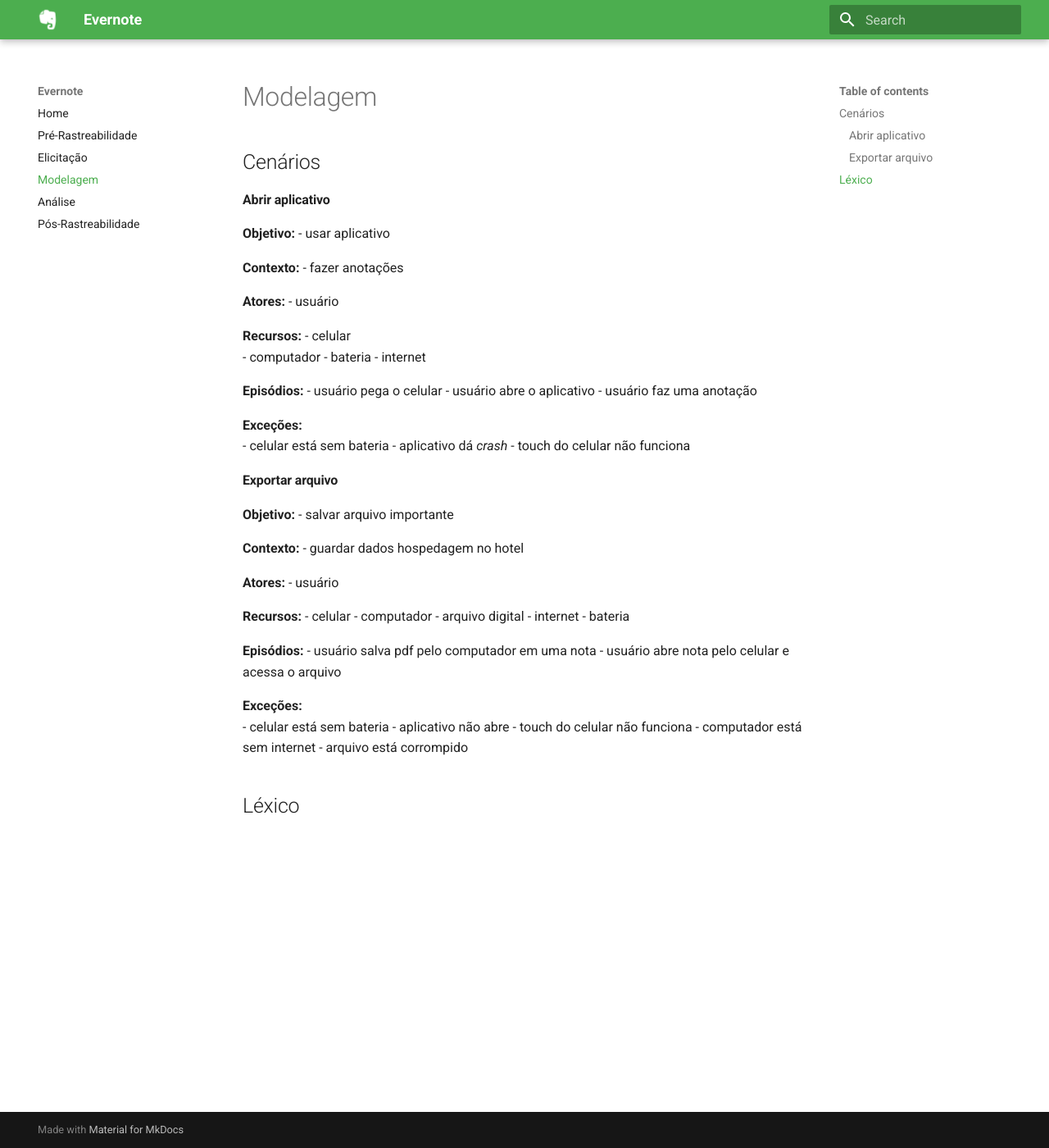
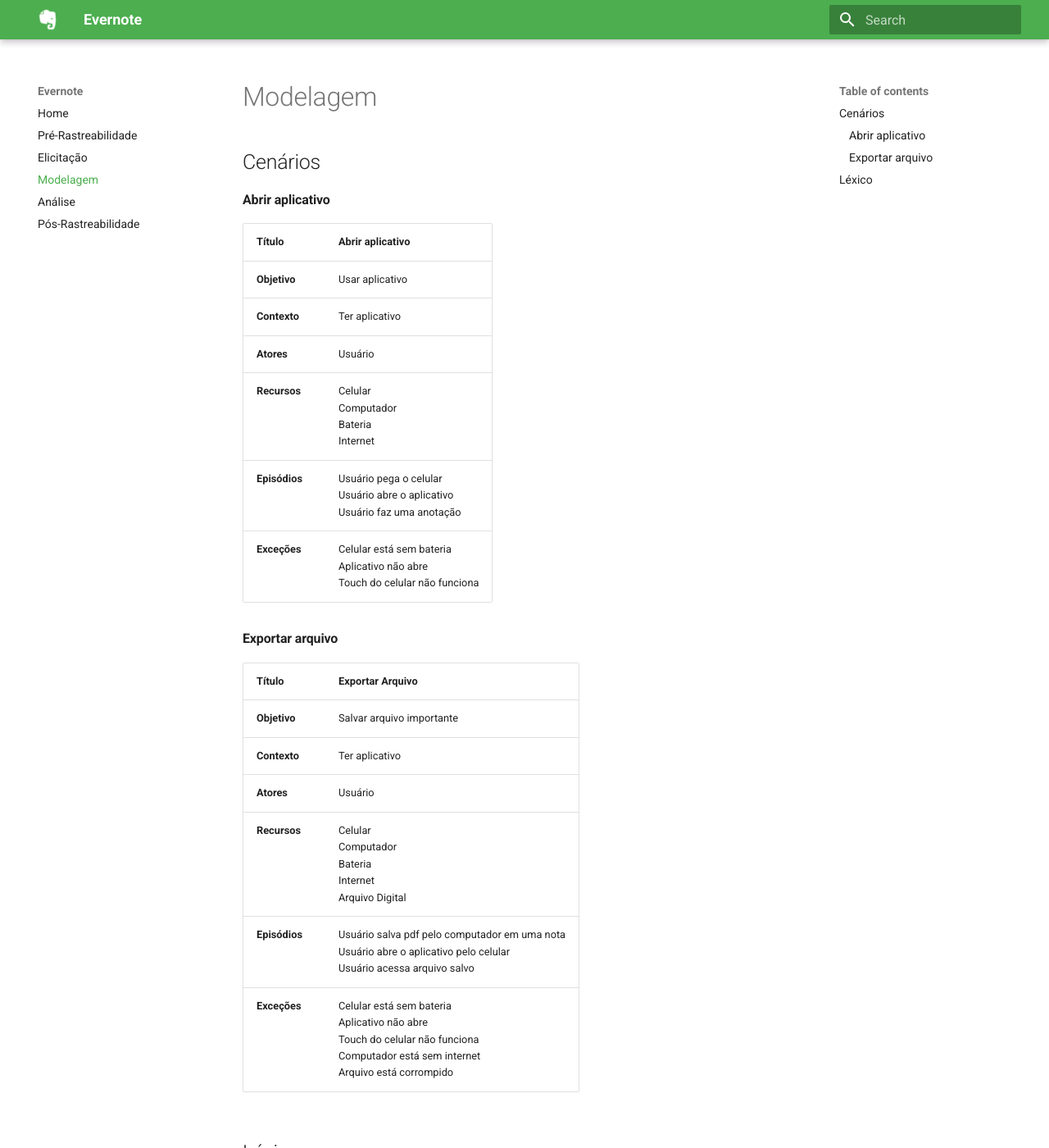
Before and after one commit to Requisitos-2018-2-Evernote/Evernote, an MkDocs documentation site: the page built from docs/Modelagem.md, in a window 1280 px wide and 1400 px high. Shown: the whole window at 82% size. Built offline with MkDocs 1.6.1 and Material for MkDocs 9.7.7, drawn with Linux system fonts in a browser that asks for light colours; old or Windows-style settings are respelled for this version of MkDocs.

Commit message:
Corrigido formatação cenarios

```diff
--- a/docs/Modelagem.md
+++ b/docs/Modelagem.md
@@ -1,57 +1,25 @@
 ## Cenários
 
 #### Abrir aplicativo
-**Objetivo:**
-- usar aplicativo
 
-**Contexto:**
-- fazer anotações
-
-**Atores:**
-- usuário
-
-**Recursos:**
-- celular
-- computador
-- bateria
-- internet
-
-**Episódios:**
-- usuário pega o celular
-- usuário abre o aplicativo
-- usuário faz uma anotação
-
-**Exceções:**
-- celular está sem bateria
-- aplicativo dá *crash*
-- touch do celular não funciona
+| Título | Abrir aplicativo |
+|-----------|------------------|
+| **Objetivo** | Usar aplicativo |
+| **Contexto** | Ter aplicativo |
+| **Atores** | Usuário |
+| **Recursos** | Celular <br> Computador <br> Bateria <br> Internet |
+| **Episódios** | Usuário pega o celular <br> Usuário abre o aplicativo <br> Usuário faz uma anotação |
+| **Exceções** | Celular está sem bateria <br> Aplicativo não abre <br> Touch do celular não funciona |
 
 #### Exportar arquivo
-**Objetivo:**
-- salvar arquivo importante
 
-**Contexto:**
-- guardar dados hospedagem no hotel
-
-**Atores:**
-- usuário
-
-**Recursos:**
-- celular
-- computador
-- arquivo digital
-- internet
-- bateria
-
-**Episódios:**
-- usuário salva pdf pelo computador em uma nota
-- usuário abre nota pelo celular e acessa o arquivo
-
-**Exceções:**
-- celular está sem bateria
-- aplicativo não abre
-- touch do celular não funciona
-- computador está sem internet
-- arquivo está corrompido
+| Título | Exportar Arquivo |
+|-----------|------------------|
+| **Objetivo** | Salvar arquivo importante |
+| **Contexto** | Ter aplicativo |
+| **Atores** | Usuário |
+| **Recursos** | Celular <br> Computador <br> Bateria <br> Internet <br> Arquivo Digital |
+| **Episódios** | Usuário salva pdf pelo computador em uma nota <br> Usuário abre o aplicativo pelo celular <br> Usuário acessa arquivo salvo |
+| **Exceções** | Celular está sem bateria <br> Aplicativo não abre <br> Touch do celular não funciona <br> Computador está sem internet <br> Arquivo está corrompido |
 
 ## Léxico
```
